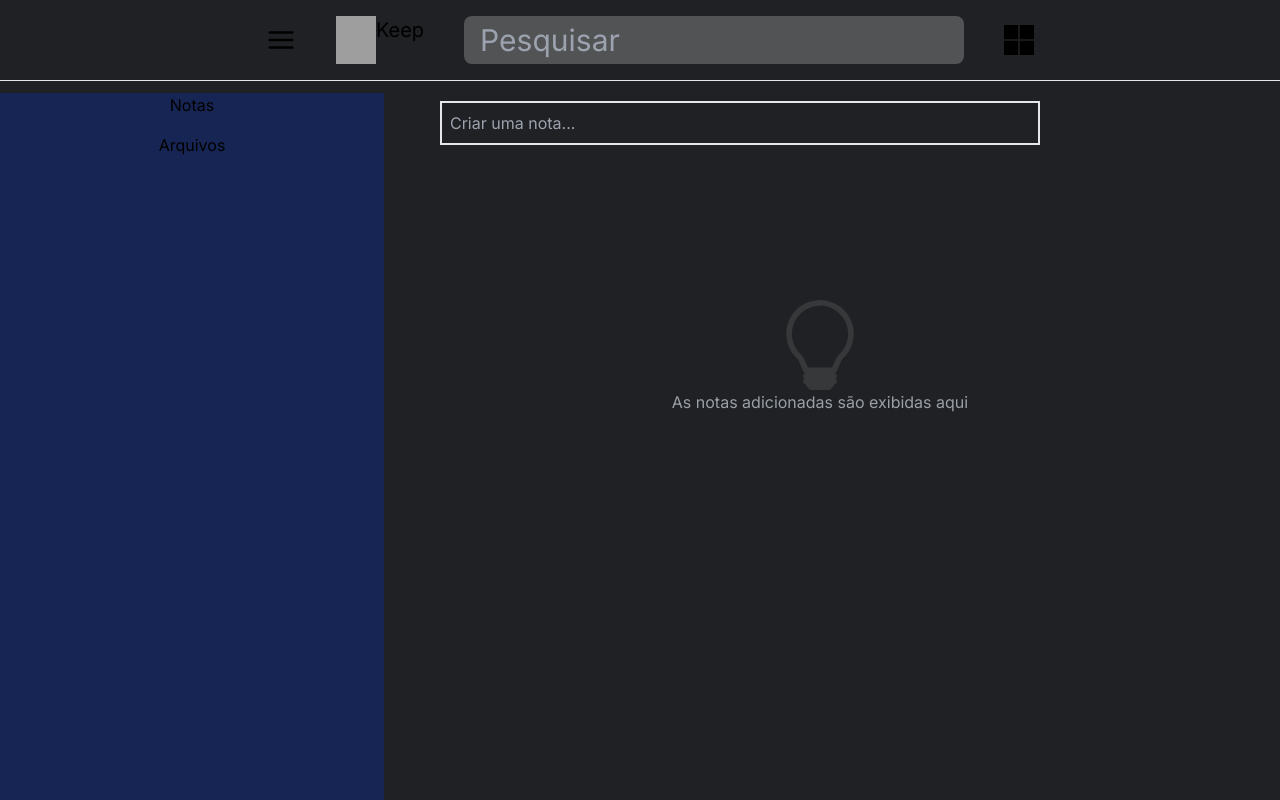
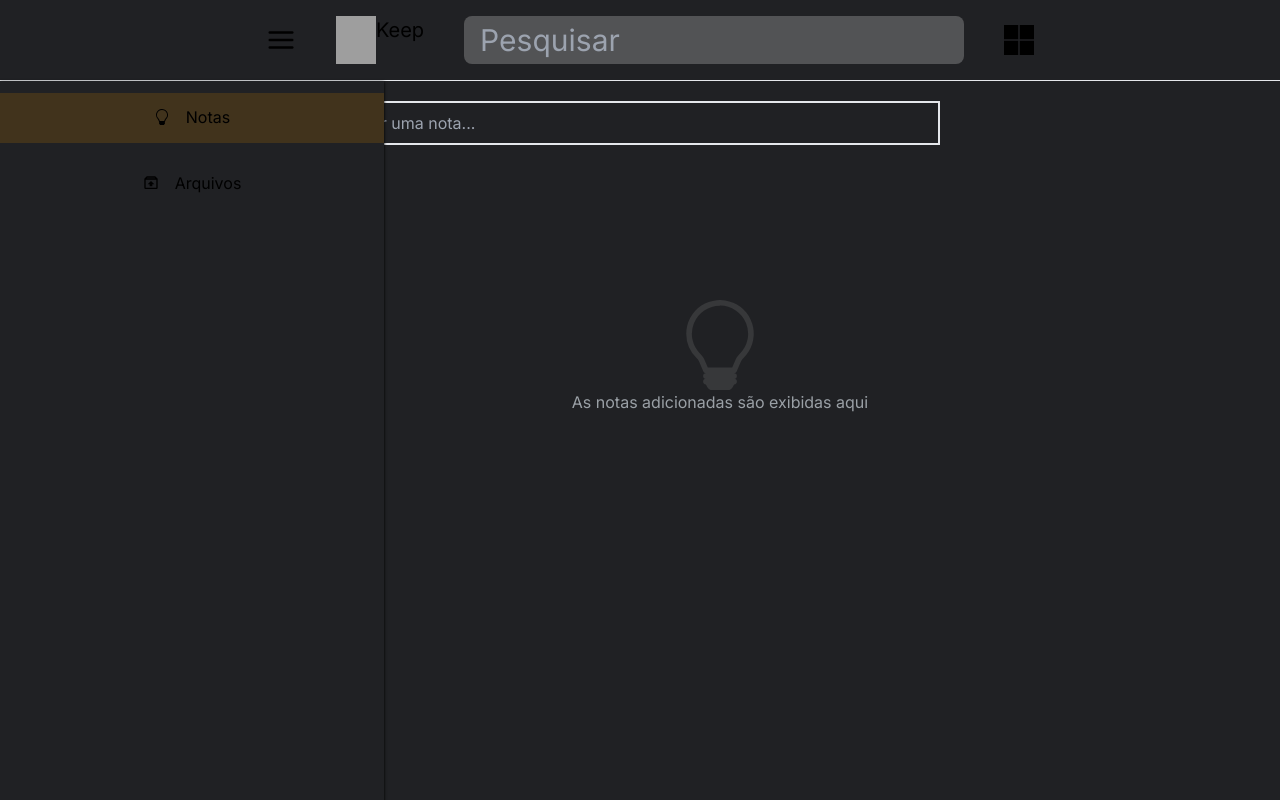
Before and after one commit to peterson337/Clone-google-keep-next, a Next.js app: page / in a window 1280 px wide. Both pictures are taken after a click on the button 280 px from the left and 40 px from the top of the page. Shown: the top 800 px of the page. Built offline with nearby package versions, Linux system fonts and the light colour scheme; grey boxes are pictures that could not be loaded.

Commit message:
Projeto em desenvolvimento

```diff
--- a/src/app/Context/store.tsx
+++ b/src/app/Context/store.tsx
@@ -1,6 +1,7 @@
 'use client';
 import React, { createContext, useContext, useState, useEffect, } from 'react';
-  import {State,AnotacoesArquivadas}  from "./types/arquivado";
+  import {State, AnotacoesArquivadas}  from "./types/arquivado";
+
 
 
 type Anotacao = {
@@ -10,12 +11,12 @@ type Anotacao = {
   isArquivado?: 'notas' | 'arquivar';
   desarquivar?: () => void;
   arquivar?: () => void;
-
 };
 
 type AnotacoesContextType = {
   anotacoes: Anotacao[];
   adicionarAnotacao: (novaAnotacao: Anotacao) => void;
+  adicionarAnotacaoArquivada: (novaAnotacaoArquivada: AnotacoesArquivadas) =>  void;
   SearchInput: string;
   setSearchInput: (value: string) => void;
   setAnotacoes: (value: Anotacao[]) => void;
@@ -98,13 +99,19 @@ export const AnotacoesProvider: React.FC<{ children: React.ReactNode }> = ({ chi
   }
 
 
-  const adicionarAnotacao = (novaAnotacao: Anotacao) => {
+  const adicionarAnotacao = (novaAnotacao: Anotacao  ) => {
 
     setAnotacoes([...anotacoes, novaAnotacao]);
    const localStoragNovaAnotacao = ([...anotacoes, novaAnotacao])
    localStorage.setItem("tarefa", JSON.stringify(localStoragNovaAnotacao));
 
   };
+
+  const adicionarAnotacaoArquivada = (novaAnotacaoArquivada: AnotacoesArquivadas) => {
+    setAnotacoes([...anotacoes, novaAnotacaoArquivada]);
+    const localStoragNovaAnotacao = ([...anotacoes, novaAnotacaoArquivada])
+   localStorage.setItem("tarefa", JSON.stringify(localStoragNovaAnotacao));
+  }
 
 
 
@@ -124,7 +131,8 @@ export const AnotacoesProvider: React.FC<{ children: React.ReactNode }> = ({ chi
         setEditarTarefas,
         id,
         setId,
-        atualizarTarefaEditada
+        atualizarTarefaEditada,
+        adicionarAnotacaoArquivada
          }}>
       {children}
     </AnotacoesContext.Provider>
--- a/src/app/components/Arquivadas.tsx
+++ b/src/app/components/Arquivadas.tsx
@@ -7,7 +7,7 @@ import { Porps } from "../types/closeSideBar";
 
 export const Arquivadas = ({closeSidebar}:Porps) => {
 
-  const { anotacoesArquivadas, setAnotacoesArquivadas, anotacoes, setAnotacoes} = useAnotacoes();
+  const { anotacoesArquivadas, setAnotacoesArquivadas, anotacoes, setAnotacoes, adicionarAnotacaoArquivada} = useAnotacoes();
 
   const deletarAnotacao = (id: number) => {
     const novasAnotacoes = anotacoesArquivadas.filter((val) => val.id !== id);
@@ -16,29 +16,28 @@ export const Arquivadas = ({closeSidebar}:Porps) => {
 
   }
 
-  //TODO: RESOLVER O BUG DE ARQUIVAR TAREFAS
 
   const desarquivarArquivarAnotacao = (id: number) => {
-    const novasAnotacoes = anotacoesArquivadas.map((val) => {
-      if (val.id === id) {
-        val.isArquivado = 'arquivar';
-      }
-      return val;
-    });
-    const novasAnotacoesArray = [...anotacoes, ...novasAnotacoes];
-    setAnotacoes(novasAnotacoesArray);
+    const novasAnotacoes = anotacoesArquivadas.filter((val) => val.id === id);
+    if (novasAnotacoes.length > 0) {
+      const novaAnotacaoArquivada = novasAnotacoes[0];
       deletarAnotacao(id)
-    localStorage.setItem("tarefa", JSON.stringify(novasAnotacoes));
+
+      adicionarAnotacaoArquivada(novaAnotacaoArquivada);
 
     }
+  }
+
 
   return (
-    <div>
+    <div
+          className='flex justify-center items-center gap-4 flex-wrap'
+    >
       {
         anotacoesArquivadas.length === 0 ? (
           <div
-          className={`flex flex-col justify-center items-center h-96
-                    ${closeSidebar? ' ml-40':''}`}
+          className={`flex flex-col justify-center items-center h-96 `}
+
           >
                 <BiArchiveOut
                 className=' text-[90px] text-[#37383a]'
@@ -55,16 +54,17 @@ export const Arquivadas = ({closeSidebar}:Porps) => {
         anotacoesArquivadas.map((val) => {
             return(
               <div
-              // onClick={() => setIsOpnModal(!isOpnModal)}
               key={val.id}
-              className='flex border flex-wrap flex-col m-12 w-[200px]
-                         h-96 p-4 rounded-[20px] border-[#5f6368]'
+              className='flex border flex-wrap flex-col  w-[200px]
+              h-96 p-4 rounded-[20px] border-[#5f6368] mt-14'
             >
               <h1>{val.title}</h1>
               <p>{val.text}</p>
 
 
-              <div className='grid grid-cols-2 gap-4 place-items-end h-96'>
+           <div className='h-72 grid  content-end'>
+               <div
+                className='flex flex-row justify-between items-center place-items-end  '               >
                <button onClick={() => deletarAnotacao(val.id)}>
                   <FaTrash></FaTrash>
                 </button>
@@ -75,6 +75,8 @@ export const Arquivadas = ({closeSidebar}:Porps) => {
                 >
                   <BiArchiveOut/>
                 </button>
+
+               </div>
               </div>
 
                 </div>
--- a/src/app/components/Body.tsx
+++ b/src/app/components/Body.tsx
@@ -77,24 +77,23 @@ export const Body = ({closeSidebar, isFlexCol} : Porps) => {
 
   }
 
-  //TODO: RESOLVER O BUG DE ARQUIVAR TAREFAS
 
 
   const arquivarAnotacao = (id: number) => {
-    const novasAnotacoes = anotacoes.map((val) => {
-      if (val.id === id) {
-        val.isArquivado = 'arquivar';
-      }
-      return val;
-    });
+    const novasAnotacoes = anotacoes.filter((val) => val.id === id)
+      if (novasAnotacoes) {
 
         deletarAnotacao(id);
-
            // Aqui, supondo que anotacoesArquivadas é um array
     const novasAnotacoesArquivadas = [...anotacoesArquivadas, ...novasAnotacoes];
     setAnotacoesArquivadas(novasAnotacoesArquivadas);
 
     localStorage.setItem("tarefaArquivadas", JSON.stringify(novasAnotacoesArquivadas));
+      }
+
+
+
+
   }
 
 
@@ -135,19 +134,40 @@ const controlUseEffect = (id:number) => {
     return (
       <div className="flex flex-row">
         {filteredAnotacoes.map((val) => (
-          <div
+    <section
     key={val.id}
       className='flex border flex-wrap flex-col m-12 w-[200px]
                  h-96 p-4 rounded-[20px] border-[#5f6368]'
     >
+
+      <div>
       <h1>{val.title}</h1>
       <p>{val.text}</p>
-            <button
-                  onClick={() => deletarAnotacao(val.id)}
-                  >
+
+      </div>
+      <div className='h-72 grid  content-end'>
+     <div
+      className='flex flex-row justify-between items-center place-items-end  '               >
+     <button onClick={() => deletarAnotacao(val.id)}>
         <FaTrash></FaTrash>
       </button>
+
+      <button
+      className=''
+      onClick={() => arquivarAnotacao(val.id)}
+      >
+        <BiArchiveOut/>
+      </button>
+
+      <button
+        onClick={()=>controlUseEffect(val.id)}
+    >
+        <BsFillPencilFill></BsFillPencilFill>
+      </button>
      </div>
+    </div>
+
+        </section>
         ))}
       </div>
     );
--- a/src/app/components/Sidebar.tsx
+++ b/src/app/components/Sidebar.tsx
@@ -1,19 +1,46 @@
 import React from 'react'
 import { Body } from "../components/Body";
 import { useAnotacoes } from '../Context/store';
-
+import { BiArchiveOut } from 'react-icons/bi';
+import { BsLightbulb } from 'react-icons/bs';
 
 
 export const Sidebar = () => {
-  const { desarquivar, arquivar } = useAnotacoes();
+  const { desarquivar, arquivar, isArquivado } = useAnotacoes();
 
 
   return (
-    <div>
-      <div className=' bg-blue-950 w-96 h-[900px] flex flex-col  gap-4 mt-3'>
-        <button onClick={desarquivar}>Notas</button>
-        <button onClick={arquivar}>Arquivos</button>
+    <section>
+      <div className=' bg-[#202124] md:w-96  flex flex-col
+                         gap-4 fixed   shadow z-50 w-60 h-full
+                          shadow-black '>
+
+        <button onClick={desarquivar}
+        className={`${isArquivado === 'notas'? 'bg-[#41331c] p-3 mt-3' : 'p-3 mt-3'}`}
+        >
+      <span
+      className=' inline-flex gap-4 items-center'
+      >
+
+      <BsLightbulb/>
+
+          Notas
+      </span>
+          </button>
+
+        <button onClick={arquivar}
+        className={`${isArquivado === 'arquivar'? 'bg-[#41331c] p-3' : 'p-3'}`}
+
+        >
+            <span
+          className=' inline-flex gap-4 items-center'
+
+            >
+            <BiArchiveOut/>
+             Arquivos
+            </span>
+          </button>
       </div>
-    </div>
+    </section>
   );
 }
--- a/src/app/page.tsx
+++ b/src/app/page.tsx
@@ -31,8 +31,7 @@ export default function Home() {
       setIsFlexCol={setIsFlexCol}
       />
 
-     <div
-     className={closeSidebar ? 'md:flex 	' : ''}>
+     <section>
 
 
      { closeSidebar?
@@ -52,7 +51,8 @@ export default function Home() {
               setIsFlexCol={setIsFlexCol}
             />
           ) : isArquivado === 'arquivar' ? (
-            <Arquivadas
+
+             <Arquivadas
             closeSidebar={closeSidebar}
 
              />
@@ -61,7 +61,7 @@ export default function Home() {
           )}
 
 
-     </div>
+     </section>
 
 
       </div>
```
Lines whose indentation alone changed are shown as unchanged.
